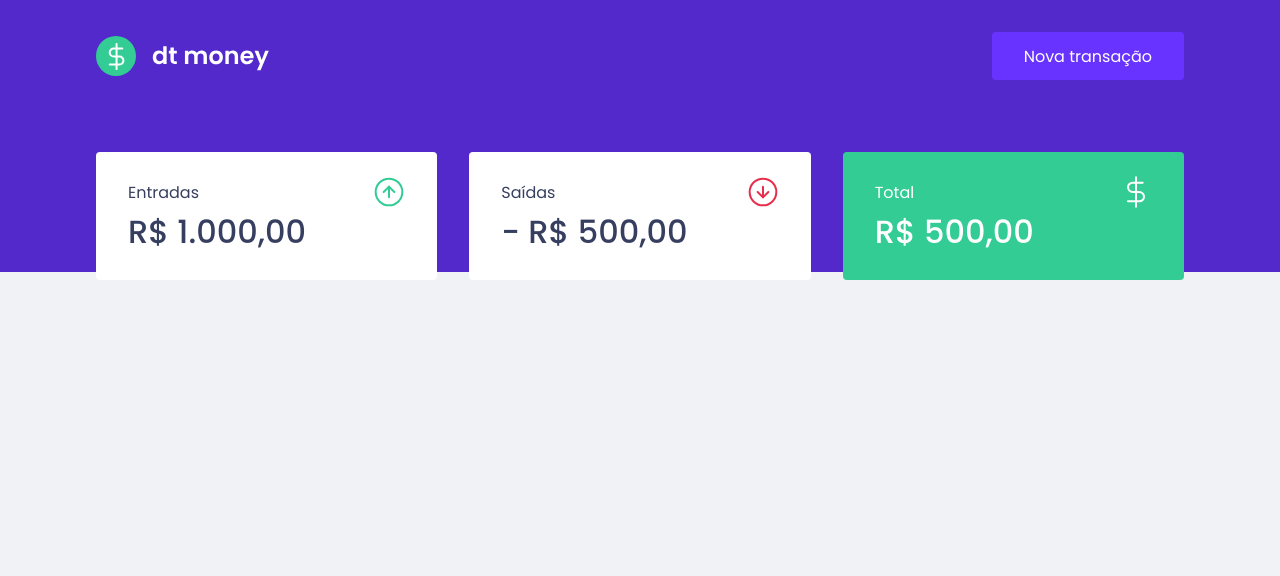
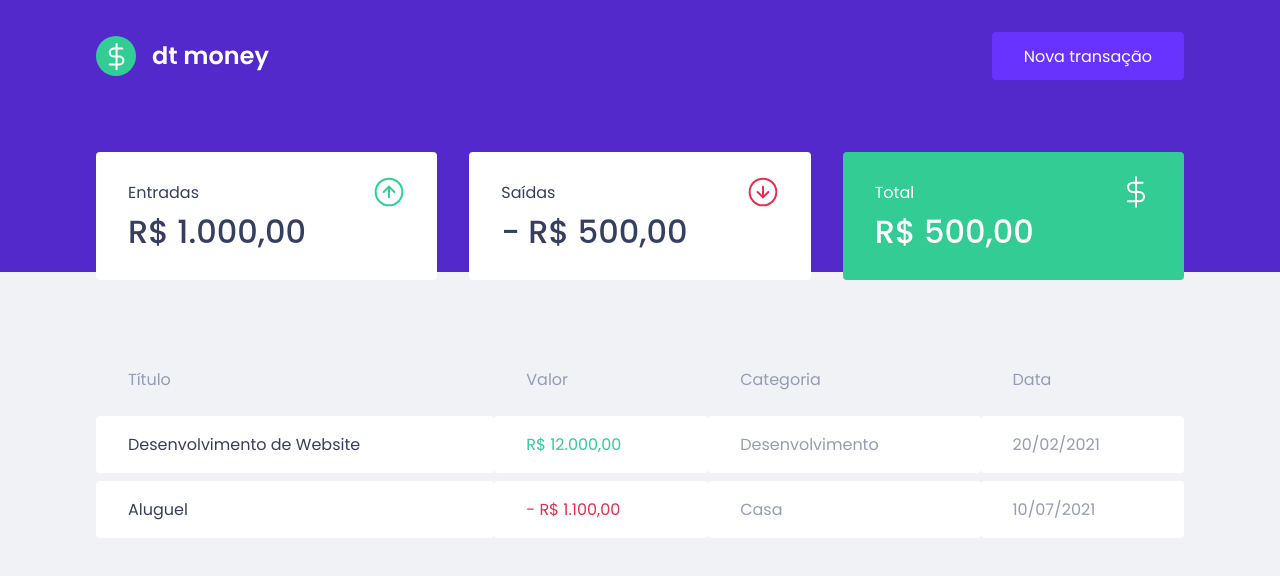
Before and after one commit to ramonryon/dtmoney, a React (Create React App) app: page / in a window 1280 px wide. Shown: the top 576 px of the page. Built offline with nearby package versions, Linux system fonts and the light colour scheme.

Commit message:
Create TransactionsTable

```diff
--- a/src/components/Dashboard/index.tsx
+++ b/src/components/Dashboard/index.tsx
@@ -1,10 +1,12 @@
 import { Summary } from "../summary"
+import { TransactionsTable } from "../TransactionsTable"
 import { Container } from "./styles"
 
 export function Dashboard(){
     return(
         <Container>
-            <Summary></Summary>
+            <Summary/>
+            <TransactionsTable/>
         </Container>
     )
 }
--- /dev/null
+++ b/src/components/TransactionsTable/index.tsx
@@ -0,0 +1,32 @@
+import { Container } from "./styles";
+
+export function TransactionsTable(){
+    return(
+        <Container>
+            <table>
+                <thead>
+                    <tr>
+                        <th>Título</th>
+                        <th>Valor</th>
+                        <th>Categoria</th>
+                        <th>Data</th>
+                    </tr>
+                </thead>
+                <tbody>
+                    <tr>
+                        <td>Desenvolvimento de Website</td>
+                        <td className="deposit">R$ 12.000,00</td>
+                        <td>Desenvolvimento</td>
+                        <td>20/02/2021</td>
+                    </tr>
+                    <tr>
+                        <td>Aluguel</td>
+                        <td className="withdraw">- R$ 1.100,00</td>
+                        <td>Casa</td>
+                        <td>10/07/2021</td>
+                    </tr>
+                </tbody>
+            </table>
+        </Container>
+    )
+}
--- /dev/null
+++ b/src/components/TransactionsTable/styles.ts
@@ -0,0 +1,39 @@
+import styled from "styled-components";
+
+export const Container = styled.div`
+    margin-top: 4rem;
+
+    table{
+        width: 100%;
+        border-spacing: 0 0.5rem;
+
+        th{
+            color: var(--text-body);
+            font-weight: 400;
+            padding: 1rem 2rem;
+            text-align: left;
+            line-height: 1.5rem;
+        }
+
+        td{
+            padding: 1rem 2rem;
+            border: 0;
+            background: var(--shape);
+            font-weight: 400;
+            color: var(--text-body);
+            border-radius: 0.25rem;
+
+            &:first-child{
+                color: var(--text-title);
+            }
+
+            &.deposit{
+                color: var(--green);
+            }
+
+            &.withdraw{
+                color: var(--red);
+            }
+        }
+    }
+`;
```
